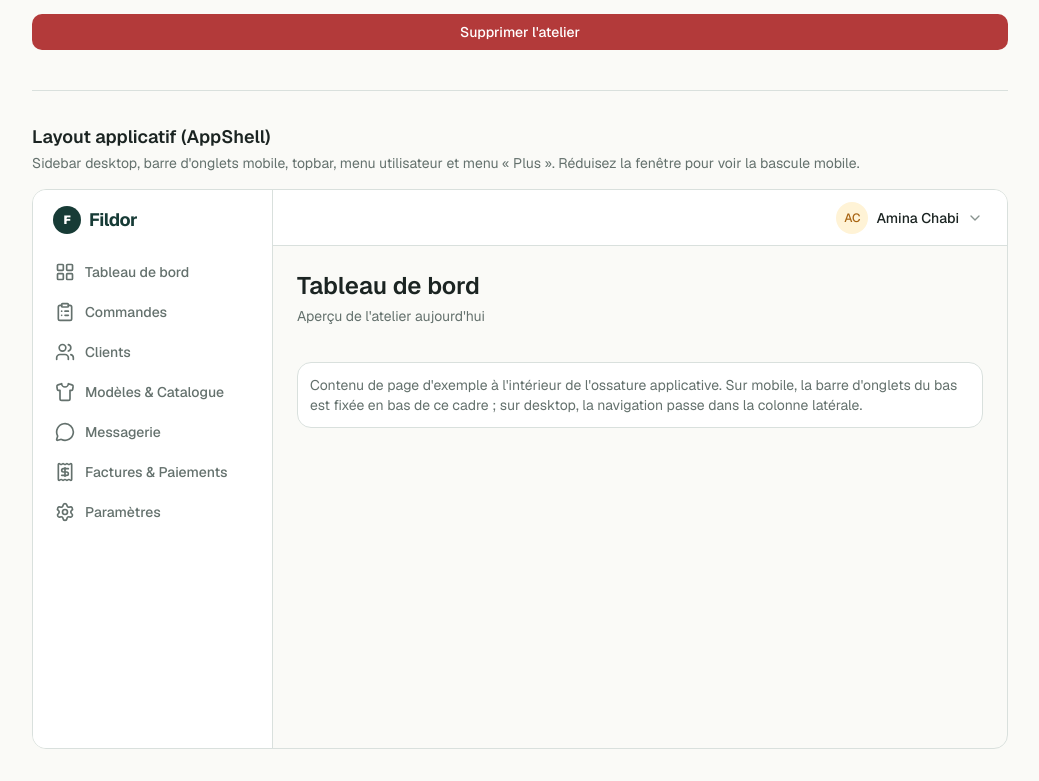
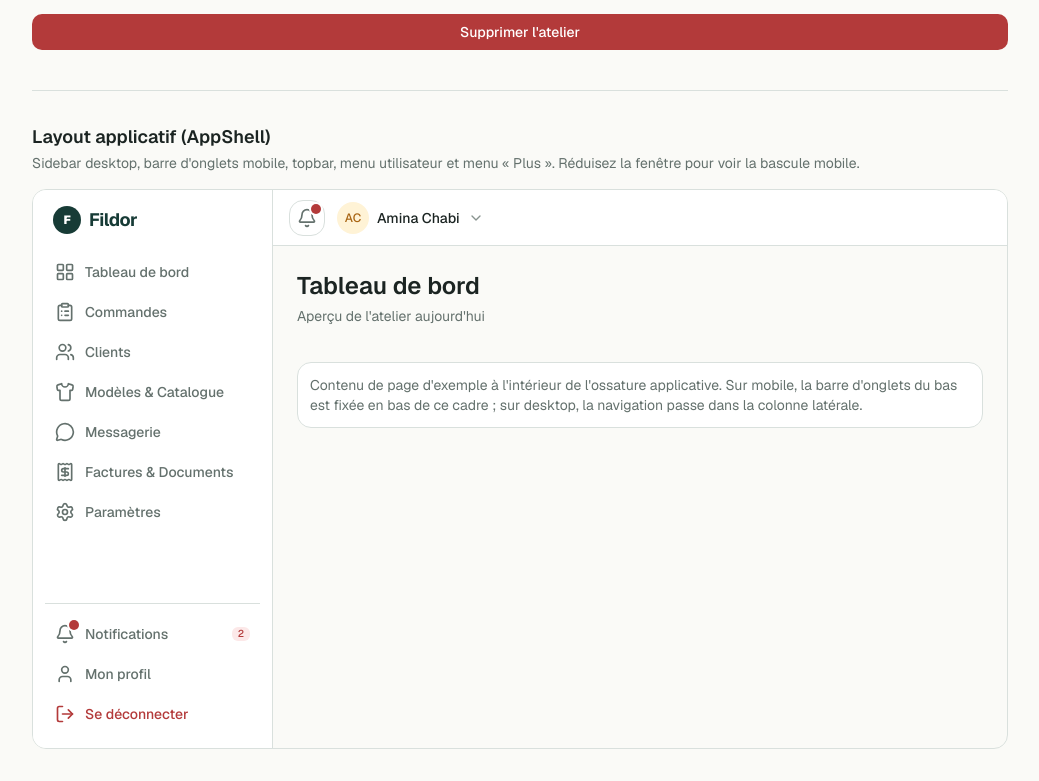
Before and after one commit to mediaboostia-web/fildore, a Next.js app: page /styleguide in a window 1280 px wide. Shown: the part 5535-6316 px from the top of the page, without its empty margins (120-1159 px from the left). Built offline with nearby package versions, Linux system fonts and the light colour scheme.

Commit message:
feat: add notification center and logout button to sidebar & topbar

```diff
--- /dev/null
+++ b/components/layout/notification-popover.tsx
@@ -0,0 +1,171 @@
+"use client";
+
+import { useState } from "react";
+import Link from "next/link";
+import { Bell, Check, Clock, AlertTriangle, MessageSquare, X } from "lucide-react";
+import { Badge } from "@/components/ui/badge";
+
+export function NotificationPopover({ compact = false }: { compact?: boolean }) {
+  const [isOpen, setIsOpen] = useState(false);
+  const [notifications, setNotifications] = useState([
+    {
+      id: "notif-1",
+      type: "urgent",
+      title: "Livraison aujourd'hui",
+      desc: "Robe cérémonie — Aïcha D. (FIL-CTN-000124)",
+      time: "Aujourd'hui à 16h",
+      href: "/commandes",
+      read: false,
+    },
+    {
+      id: "notif-2",
+      type: "warning",
+      title: "Livraison imminente",
+      desc: "Ensemble homme brodé — Koffi A. (FIL-CTN-000125)",
+      time: "Demain",
+      href: "/commandes",
+      read: false,
+    },
+    {
+      id: "notif-3",
+      type: "message",
+      title: "Message WhatsApp prêt",
+      desc: "Invitation essayage prête pour Sandrine Codjo",
+      time: "Il y a 1h",
+      href: "/messages",
+      read: true,
+    },
+  ]);
+
+  const unreadCount = notifications.filter((n) => !n.read).length;
+
+  const markAllAsRead = () => {
+    setNotifications((prev) => prev.map((n) => ({ ...n, read: true })));
+  };
+
+  return (
+    <div className="relative">
+      <button
+        type="button"
+        onClick={() => setIsOpen(!isOpen)}
+        aria-label={`Notifications (${unreadCount} non lues)`}
+        className={
+          compact
+            ? "relative flex size-9 items-center justify-center rounded-lg border border-border bg-surface text-text-muted hover:bg-surface-muted hover:text-text transition-colors cursor-pointer"
+            : "relative flex w-full items-center gap-2.5 rounded-[var(--radius-md)] px-2.5 py-2 text-sm font-medium text-text-muted hover:bg-surface-muted hover:text-text transition-colors cursor-pointer"
+        }
+      >
+        <div className="relative">
+          <Bell className="size-5 shrink-0" />
+          {unreadCount > 0 && (
+            <span className="absolute -top-1 -right-1 flex size-2.5 rounded-full bg-danger ring-2 ring-surface" />
+          )}
+        </div>
+        {!compact && (
+          <div className="flex flex-1 items-center justify-between">
+            <span>Notifications</span>
+            {unreadCount > 0 && (
+              <Badge tone="danger" className="text-[10px] px-1.5 py-0">
+                {unreadCount}
+              </Badge>
+            )}
+          </div>
+        )}
+      </button>
+
+      {/* Panneau des notifications */}
+      {isOpen && (
+        <>
+          {/* Overlay clic pour fermer */}
+          <div
+            className="fixed inset-0 z-40"
+            onClick={() => setIsOpen(false)}
+          />
+
+          <div className="absolute left-0 bottom-full mb-2 w-80 sm:w-96 rounded-xl border border-border bg-surface shadow-xl z-50 overflow-hidden animate-in fade-in zoom-in-95 duration-150">
+            {/* Header */}
+            <div className="flex items-center justify-between border-b border-border bg-surface-muted/60 px-4 py-3">
+              <div className="flex items-center gap-2">
+                <Bell className="size-4 text-primary-900" />
+                <span className="text-sm font-bold text-text">Notifications d'atelier</span>
+                {unreadCount > 0 && (
+                  <Badge tone="danger" className="text-[10px]">
+                    {unreadCount} nouvelles
+                  </Badge>
+                )}
+              </div>
+
+              <div className="flex items-center gap-2">
+                {unreadCount > 0 && (
+                  <button
+                    type="button"
+                    onClick={markAllAsRead}
+                    className="text-[11px] font-semibold text-primary-800 hover:underline cursor-pointer"
+                  >
+                    Tout lire
+                  </button>
+                )}
+                <button
+                  type="button"
+                  onClick={() => setIsOpen(false)}
+                  className="rounded p-1 text-text-muted hover:bg-surface-muted cursor-pointer"
+                >
+                  <X className="size-4" />
+                </button>
+              </div>
+            </div>
+
+            {/* Liste */}
+            <div className="divide-y divide-border max-h-80 overflow-y-auto">
+              {notifications.map((n) => (
+                <Link
+                  key={n.id}
+                  href={n.href}
+                  onClick={() => setIsOpen(false)}
+                  className={`flex items-start gap-3 p-3.5 transition-colors hover:bg-canvas ${
+                    !n.read ? "bg-primary-50/30" : ""
+                  }`}
+                >
+                  <div className="mt-0.5 shrink-0">
+                    {n.type === "urgent" ? (
+                      <div className="flex size-7 items-center justify-center rounded-lg bg-danger-bg text-danger">
+                        <AlertTriangle className="size-3.5" />
+                      </div>
+                    ) : n.type === "warning" ? (
+                      <div className="flex size-7 items-center justify-center rounded-lg bg-warning-bg text-warning">
+                        <Clock className="size-3.5" />
+                      </div>
+                    ) : (
+                      <div className="flex size-7 items-center justify-center rounded-lg bg-[#E7F7EE] text-[#128C7E]">
+                        <MessageSquare className="size-3.5" />
+                      </div>
+                    )}
+                  </div>
+
+                  <div className="flex-1 min-w-0 space-y-0.5">
+                    <div className="flex items-center justify-between gap-1">
+                      <p className="text-xs font-bold text-text truncate">{n.title}</p>
+                      <span className="text-[10px] text-text-subtle">{n.time}</span>
+                    </div>
+                    <p className="text-xs text-text-muted leading-tight line-clamp-2">{n.desc}</p>
+                  </div>
+                </Link>
+              ))}
+            </div>
+
+            {/* Footer */}
+            <div className="border-t border-border bg-surface-muted/40 p-2.5 text-center">
+              <Link
+                href="/tableau-de-bord"
+                onClick={() => setIsOpen(false)}
+                className="text-xs font-semibold text-primary-900 hover:underline"
+              >
+                Voir tout sur le tableau de bord &rarr;
+              </Link>
+            </div>
+          </div>
+        </>
+      )}
+    </div>
+  );
+}
--- a/components/layout/sidebar-desktop.tsx
+++ b/components/layout/sidebar-desktop.tsx
@@ -10,8 +10,12 @@ import {
   MessageCircle,
   Receipt,
   Settings,
+  LogOut,
+  User,
 } from "lucide-react";
 import { cn } from "@/lib/utils/cn";
+import { logoutAction } from "@/features/auth/actions";
+import { NotificationPopover } from "./notification-popover";
 
 const NAV_ITEMS = [
   { href: "/tableau-de-bord", label: "Tableau de bord", icon: LayoutGrid },
@@ -19,7 +23,7 @@ const NAV_ITEMS = [
   { href: "/clients", label: "Clients", icon: Users },
   { href: "/modeles", label: "Modèles & Catalogue", icon: Shirt },
   { href: "/messages", label: "Messagerie", icon: MessageCircle },
-  { href: "/factures", label: "Factures & Paiements", icon: Receipt },
+  { href: "/factures", label: "Factures & Documents", icon: Receipt },
   { href: "/parametres", label: "Paramètres", icon: Settings },
 ] as const;
 
@@ -27,20 +31,29 @@ function isActive(pathname: string, href: string): boolean {
   return href === "/" ? pathname === "/" : pathname.startsWith(href);
 }
 
-/** Navigation principale desktop. Périmètre volontairement restreint à cette phase :
- * pas de Projets / Équipe / Rapports (hors scope, voir consigne de mission). */
+/** Navigation principale desktop fixe avec déconnexion et notifications. */
 export function SidebarDesktop() {
   const pathname = usePathname();
 
   return (
     <nav
       aria-label="Navigation principale"
-      className="hidden md:flex fixed inset-y-0 left-0 z-40 w-60 flex-col gap-1 border-r border-border bg-surface px-3 py-4 overflow-y-auto"
+      className="hidden md:flex fixed inset-y-0 left-0 z-40 w-60 flex-col justify-between border-r border-border bg-surface px-3 py-4 overflow-y-auto"
     >
-      <Link href="/tableau-de-bord" className="mb-4 px-2 text-lg font-bold text-primary-900 tracking-tight flex items-center gap-2">
-        <span className="flex size-7 items-center justify-center rounded-lg bg-primary-900 text-white text-xs font-black">F</span>
+      <div className="space-y-1">
+        {/* Logo atelier */}
+        <Link
+          href="/tableau-de-bord"
+          className="mb-4 px-2 text-lg font-bold text-primary-900 tracking-tight flex items-center gap-2"
+        >
+          <span className="flex size-7 items-center justify-center rounded-lg bg-primary-900 text-white text-xs font-black">
+            F
+          </span>
           <span>Fildor</span>
         </Link>
+
+        {/* Liens principaux */}
+        <div className="space-y-1 pt-1">
           {NAV_ITEMS.map((item) => {
             const active = isActive(pathname, item.href);
             const Icon = item.icon;
@@ -61,6 +74,39 @@ export function SidebarDesktop() {
               </Link>
             );
           })}
+        </div>
+      </div>
+
+      {/* Section Bas : Notifications, Profil & Déconnexion */}
+      <div className="border-t border-border pt-3 space-y-1">
+        {/* Bouton de notifications */}
+        <NotificationPopover />
+
+        {/* Lien Mon profil */}
+        <Link
+          href="/profil"
+          className={cn(
+            "flex items-center gap-2.5 rounded-[var(--radius-md)] px-2.5 py-2 text-sm font-medium transition-colors",
+            pathname === "/profil"
+              ? "bg-primary-100 text-primary-900"
+              : "text-text-muted hover:bg-surface-muted hover:text-text"
+          )}
+        >
+          <User className="size-5 shrink-0 text-text-muted" aria-hidden="true" />
+          <span>Mon profil</span>
+        </Link>
+
+        {/* Bouton de déconnexion direct */}
+        <form action={logoutAction} className="w-full">
+          <button
+            type="submit"
+            className="flex w-full items-center gap-2.5 rounded-[var(--radius-md)] px-2.5 py-2 text-sm font-medium text-danger hover:bg-danger-bg transition-colors cursor-pointer"
+          >
+            <LogOut className="size-5 shrink-0" aria-hidden="true" />
+            <span>Se déconnecter</span>
+          </button>
+        </form>
+      </div>
     </nav>
   );
 }
--- a/components/layout/topbar.tsx
+++ b/components/layout/topbar.tsx
@@ -1,5 +1,6 @@
 import Link from "next/link";
 import { UserMenu, type UserMenuUser } from "./user-menu";
+import { NotificationPopover } from "./notification-popover";
 
 export interface TopbarProps {
   user: UserMenuUser;
@@ -12,8 +13,10 @@ export function Topbar({ user }: TopbarProps) {
       <Link href="/tableau-de-bord" className="text-base font-semibold text-primary-900 md:hidden">
         Fildor
       </Link>
-      <span className="hidden md:block" />
-      <UserMenu user={user} />
+      <div className="flex items-center gap-2">
+        <NotificationPopover compact />
+        <UserMenu user={user} />
+      </div>
     </header>
   );
 }
```
Lines whose indentation alone changed are shown as unchanged.
